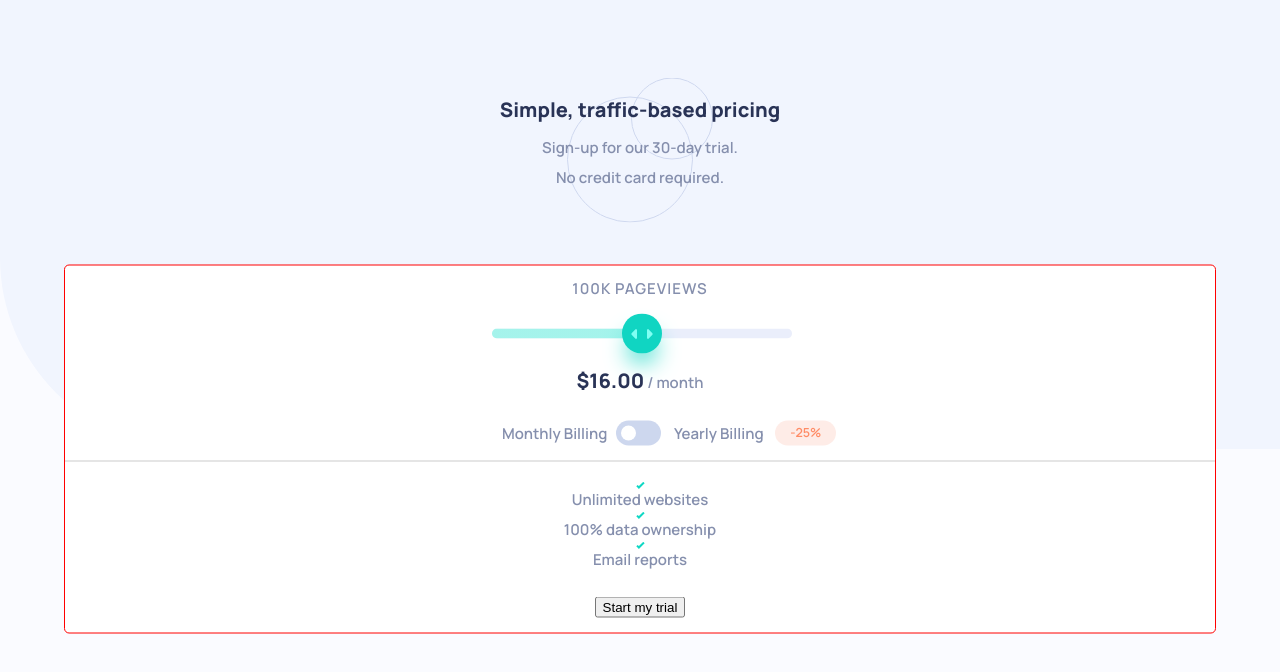
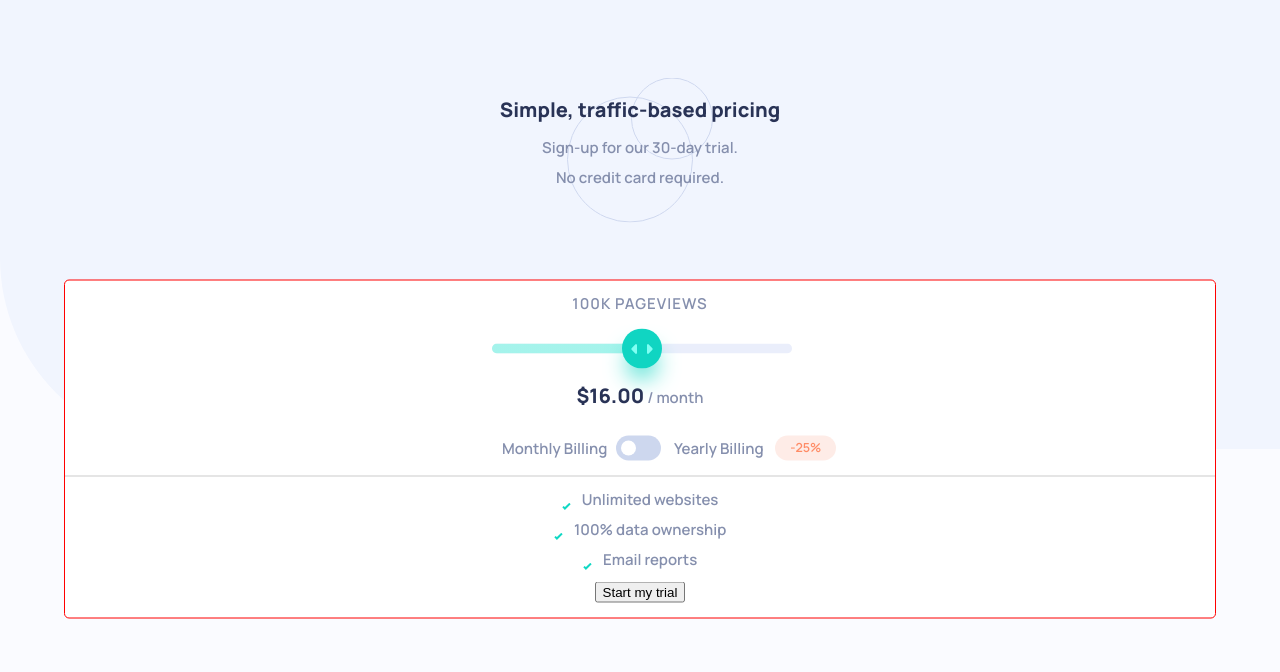
Before and after one commit to nicyuvi/interactive-pricing-component-solution, a React (Create React App) app: page / in a window 1280 px wide. Shown: the top 672 px of the page. Built offline with nearby package versions, Linux system fonts and the light colour scheme.

Commit message:
Add styles to footer text

```diff
--- a/src/App/FooterText.js
+++ b/src/App/FooterText.js
@@ -5,15 +5,15 @@ function FooterText() {
   return (
     <>
       <div className='footer-container pricing-container__group'>
-        <div>
+        <div className='flex-grid'>
           <img src={iconCheck} alt='check icon' />
           <p>Unlimited websites</p>
         </div>
-        <div>
+        <div className='flex-grid'>
           <img src={iconCheck} alt='check icon' />
           <p>100% data ownership</p>
         </div>
-        <div>
+        <div className='flex-grid'>
           <img src={iconCheck} alt='check icon' />
           <p>Email reports</p>
         </div>
--- a/src/index.css
+++ b/src/index.css
@@ -169,6 +169,12 @@ body {
 .main-container {
   margin: auto;
   width: 90%;
+}
+
+.flex-grid {
+  display: flex;
+  justify-content: center;
+  align-items: center;
 }
 
 .flex-grid-thirds {
@@ -361,6 +367,14 @@ input[type='range']::-webkit-slider-thumb {
 /* ?Billing */
 
 /* ?FooterText */
+.footer-container {
+  margin: auto;
+  width: 200px;
+}
+
+.footer-container p {
+  margin: 0 0 1em 0.75em;
+}
 /* ?FooterText */
 
 /* ?CTAButton */
```
